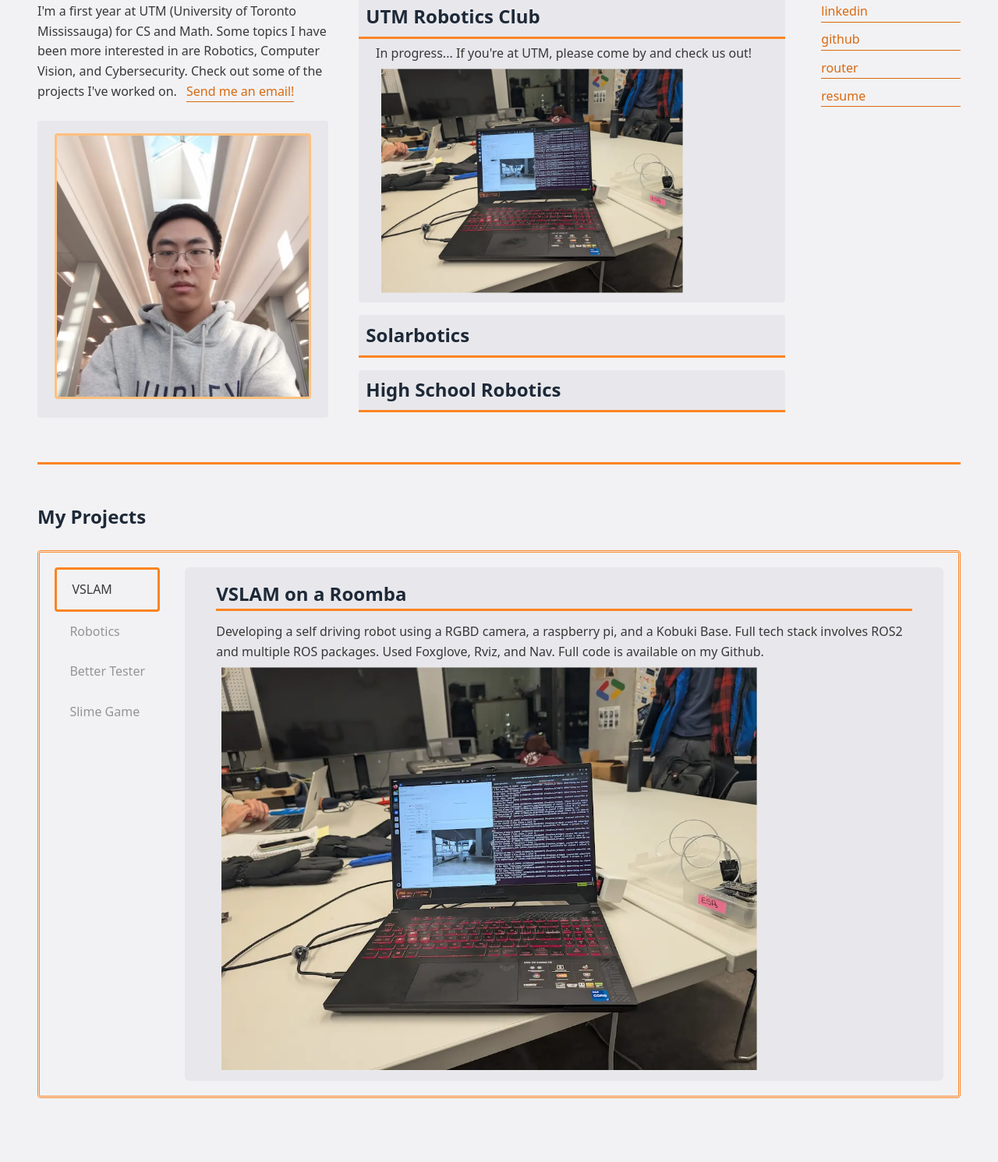
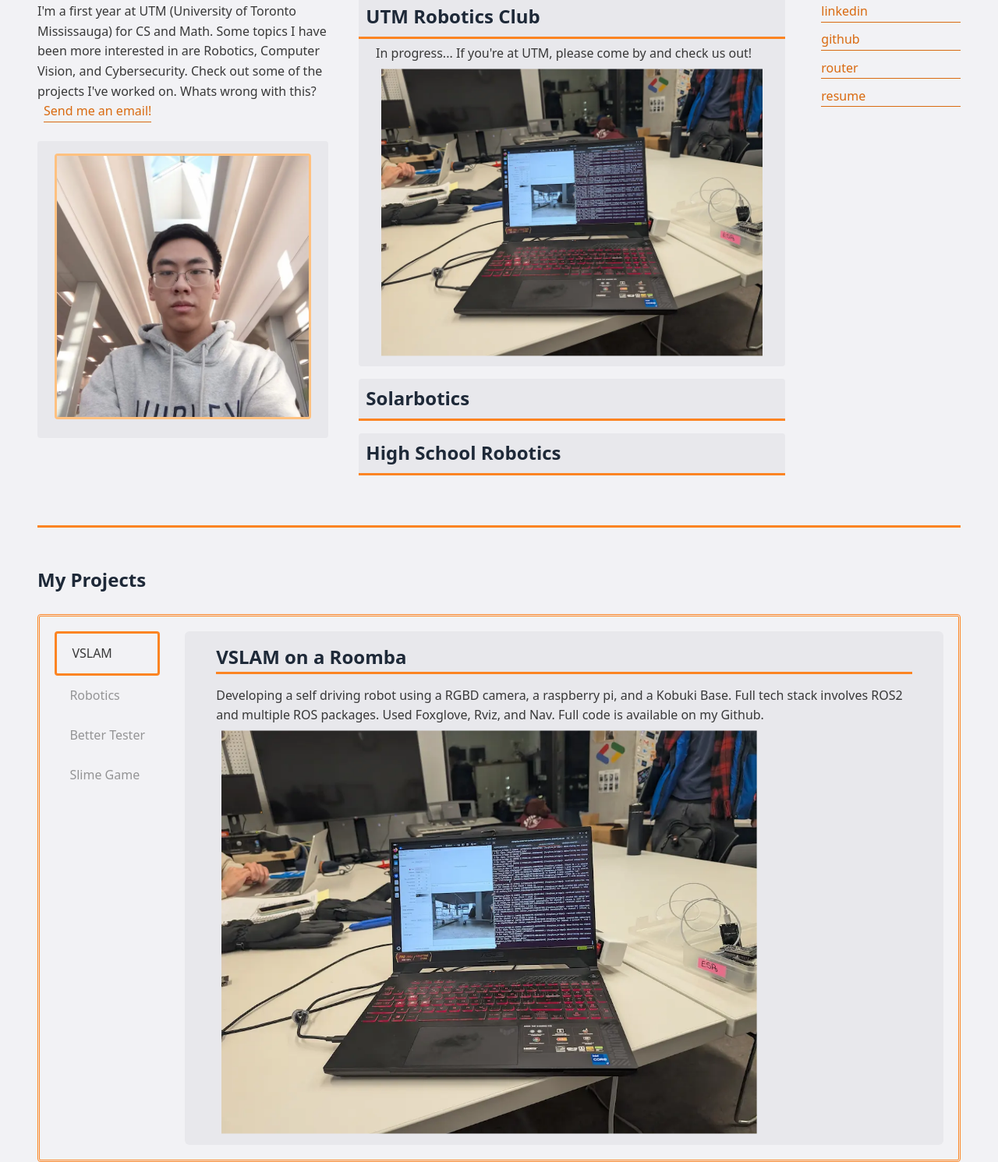
Before and after one commit to Jakeiscake2/Jakeiscake2.github.io, a plain HTML site: page index.html in a window 1280 px wide. Shown: the part 97-1588 px from the top of the page at 78% size. Before the commit the page ends 1506 px from the top, so only its background shows below. Drawn offline with Linux system fonts and the light colour scheme.

Commit message:
Bug fixes on images loading too large

```diff
--- a/index.html
+++ b/index.html
@@ -19,12 +19,12 @@
             <h1>Yulian Zhu-Yu</h1>
             <p>I'm a first year at UTM (University of Toronto Mississauga) for
                 CS and Math. Some topics I have been more interested in are Robotics, Computer Vision, and
-                Cybersecurity. Check out some of the projects I've worked on.
+                Cybersecurity. Check out some of the projects I've worked on. Whats wrong with this?
                 <a
                     href="&#109;&#97;&#105;&#108;&#116;&#111;&#58;&#121;&#117;&#108;&#105;&#97;&#110;&#46;&#120;&#99;&#46;&#122;&#104;&#117;&#64;&#103;&#109;&#97;&#105;&#108;&#46;&#99;&#111;&#109;">&#83;&#101;&#110;&#100;&#32;&#109;&#101;&#32;&#97;&#110;&#32;&#101;&#109;&#97;&#105;&#108;&#33;</a>
             </p>
             <div class="profile-card">
-                <img class="profile-picture" src="assets/me_pfp.webp" alt="Yulian Zhu-Yu" width="340px" height="340px">
+                <img class="profile-picture" src="assets/me_pfp.webp" alt="Yulian Zhu-Yu">
             </div>
         </div>
         <div>
@@ -36,8 +36,8 @@
                         <p>In progress...
                             If you're at UTM, please come by and check us out!
                         </p>
-                        <img class="boxed-pictures" src="assets/robotics-lab.webp" alt="Picture of the hacklab and Rviz"
-                            width="400px" height="300px">
+                        <img class="boxed-pictures" src="assets/robotics-lab.webp"
+                            alt="Picture of the hacklab and Rviz">
                     </div>
                 </div>
             </div>
@@ -54,7 +54,7 @@
 
                         <figure>
                             <img class="boxed-pictures" src="assets/solarbotics.webp"
-                                alt="Desk where I worked over the summer" width="500px" height="400px">
+                                alt="Desk where I worked over the summer">
                             <figcaption>Many hours spent here</figcaption>
                         </figure>
                     </div>
@@ -68,8 +68,7 @@
                             friends to build something cool and win tournaments. </p>
 
                         <figure>
-                            <img class="boxed-pictures" src="assets/provs.webp" alt="Winning Alberta Provincials!"
-                                width="500px" height="400px">
+                            <img class="boxed-pictures" src="assets/provs.webp" alt="Winning Alberta Provincials!">
                             <figcaption>109 to 100 for the Blue Alliance!</figcaption>
                         </figure>
                     </div>
@@ -108,8 +107,7 @@
                     <p>Developing a self driving robot using a RGBD camera, a raspberry pi, and a Kobuki Base. Full
                         tech stack involves ROS2 and multiple ROS packages. Used Foxglove, Rviz, and Nav. Full code
                         is available on my Github.</p>
-                    <img class="boxed-pictures" src="assets/robotics-lab.webp" alt="Picture of the hacklab and Rviz"
-                        width="700px" height="530px">
+                    <img class="boxed-pictures" src="assets/robotics-lab.webp" alt="Picture of the hacklab and Rviz">
                 </div>
             </div>
             <div id="content-b" class="rail-block">
@@ -122,7 +120,7 @@
 
                     <figure>
                         <img class="boxed-pictures" src="assets/provs_robot.webp"
-                            alt="Our robot going into Alberta Provincials" width="700px" height="700px">
+                            alt="Our robot going into Alberta Provincials">
                         <figcaption>Take a peek at our final robot!</figcaption>
                     </figure>
                 </div>
@@ -141,7 +139,7 @@
                         displays work. Now I'm looking into OpenGL other GUI libraries.
                     </p>
                     <img class="boxed-pictures" src="assets/better_tester.webp"
-                        alt="Screen divided into 8 boxes with numbers for motors" width="700px" height="530px">
+                        alt="Screen divided into 8 boxes with numbers for motors">
                 </div>
             </div>
             <div id="content-d" class="rail-block">
@@ -155,8 +153,7 @@
 
 
                     <figure>
-                        <img class="boxed-pictures" src="assets/slime.webp" alt="Buggy Slime Game" width="700px"
-                            height="530px">
+                        <img class="boxed-pictures" src="assets/slime.webp" alt="Buggy Slime Game">
                         <figcaption>So many bugs in this.</figcaption>
                     </figure>
                 </div>
--- a/style.css
+++ b/style.css
@@ -117,6 +117,8 @@ p {
     padding: 0.4rem;
     border-radius: 3px;
     max-width: 700px;
+    width: 100%;
+    height: auto;
 }
 
 
@@ -215,7 +217,7 @@ hr {
     .grid-container {
         grid-template-columns: 1fr;
         gap: 2rem;
-        padding: 2em 1.5em 0 1.5rem;
+        padding: 2em 0 0 0;
     }
 
     .rail {
@@ -241,7 +243,7 @@ hr {
 
 @media (max-width: 480px) {
     .grid-container {
-        padding: 1.5em 1em 0 1rem;
+        padding: 1.5em 0 0 0;
     }
 
     h1 {
```
